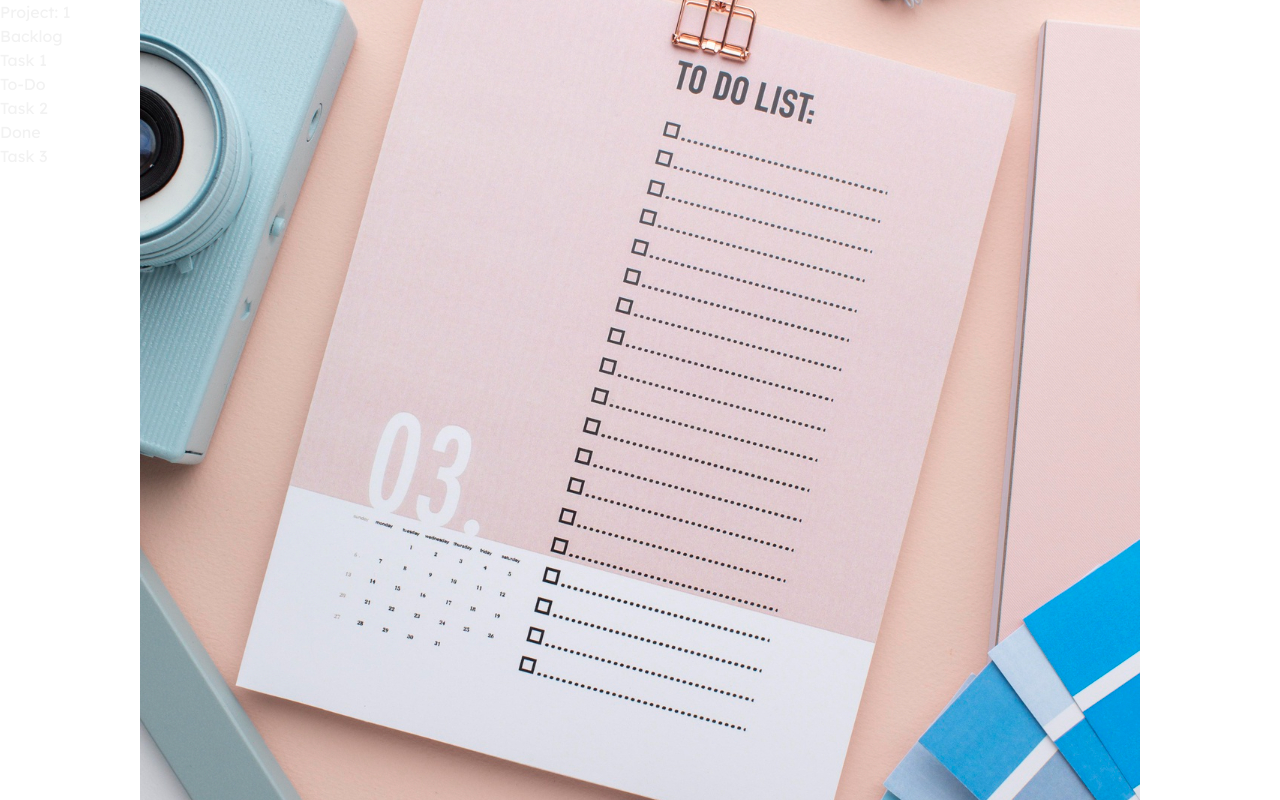
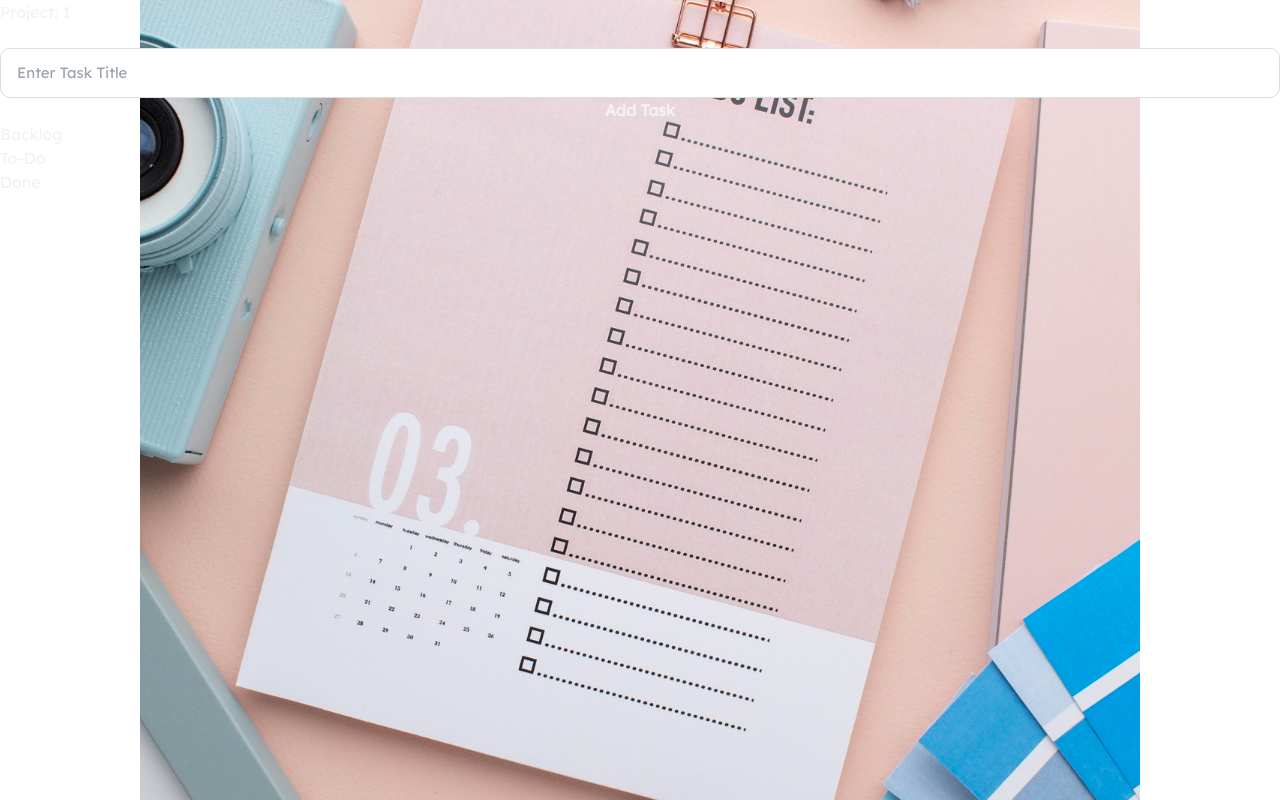
Before and after one commit to faridsiadatzade/todo-list-app, a React (Vite) app: page /project/1 in a window 1280 px wide. Built offline with nearby package versions, Linux system fonts and the light colour scheme.

Commit message:
[ADD]: Added task creation and status change functionality

```diff
--- a/src/pages/ProjectPage/index.tsx
+++ b/src/pages/ProjectPage/index.tsx
@@ -1,24 +1,58 @@
+import { useState } from "react";
 import { useParams } from "react-router-dom";
+import Button from "../../components/Button";
+import Input from "../../components/Input";
 
 const ProjectPage = () => {
+  const [taskTitle, setTaskTitle] = useState("");
   const { id } = useParams();
+  const [tasks, setTasks] = useState<
+    { id: string; title: string; status: string }[]
+  >([]);
 
-  const tasks = [
-    { id: "1", title: "Task 1", status: "backlog" },
-    { id: "2", title: "Task 2", status: "todo" },
-    { id: "3", title: "Task 3", status: "done" },
-  ];
+  const handleAddTask = () => {
+    if (!taskTitle.trim()) return;
+    const newTask = {
+      id: Math.random().toString(36).substring(7),
+      title: taskTitle,
+      status: "backlog",
+    };
+    setTasks((prevTasks) => (prevTasks ? [...prevTasks, newTask] : [newTask]));
+    setTaskTitle("");
+  };
+
+  const handleChangeStatus = (taskId: string, newStatus: string) => {
+    setTasks((prevTasks) =>
+      prevTasks
+        ? prevTasks.map((task) =>
+            task.id === taskId ? { ...task, status: newStatus } : task
+          )
+        : []
+    );
+  };
 
   return (
     <div>
       <h1>Project: {id?.split("_")[0]}</h1>
+      <Input
+        type="text"
+        placeholder="Enter Task Title"
+        onChange={(e) => setTaskTitle(e.target.value)}
+      />
+      <Button onClick={handleAddTask} label="Add Task" />
       <div>
         <h2>Backlog</h2>
         <ul>
           {tasks
             .filter((task) => task.status === "backlog")
             .map((task) => (
-              <li key={task.id}>{task.title}</li>
+              <li key={task.id}>
+                {task.title}
+                <Button
+                  label="Move to To-Do"
+                  onClick={() => handleChangeStatus(task.id, "todo")}
+                />
+              </li>
             ))}
         </ul>
       </div>
@@ -28,7 +62,17 @@ const ProjectPage = () => {
           {tasks
             .filter((task) => task.status === "todo")
             .map((task) => (
-              <li key={task.id}>{task.title}</li>
+              <li key={task.id}>
+                {task.title}
+                <Button
+                  label="Move to Done"
+                  onClick={() => handleChangeStatus(task.id, "done")}
+                />
+                <Button
+                  label="Move to Backlog"
+                  onClick={() => handleChangeStatus(task.id, "backlog")}
+                />
+              </li>
             ))}
         </ul>
       </div>
@@ -38,7 +82,13 @@ const ProjectPage = () => {
           {tasks
             .filter((task) => task.status === "done")
             .map((task) => (
-              <li key={task.id}>{task.title}</li>
+              <li key={task.id}>
+                {task.title}
+                <Button
+                  label="Move to To-Do"
+                  onClick={() => handleChangeStatus(task.id, "todo")}
+                />
+              </li>
             ))}
         </ul>
       </div>
```
